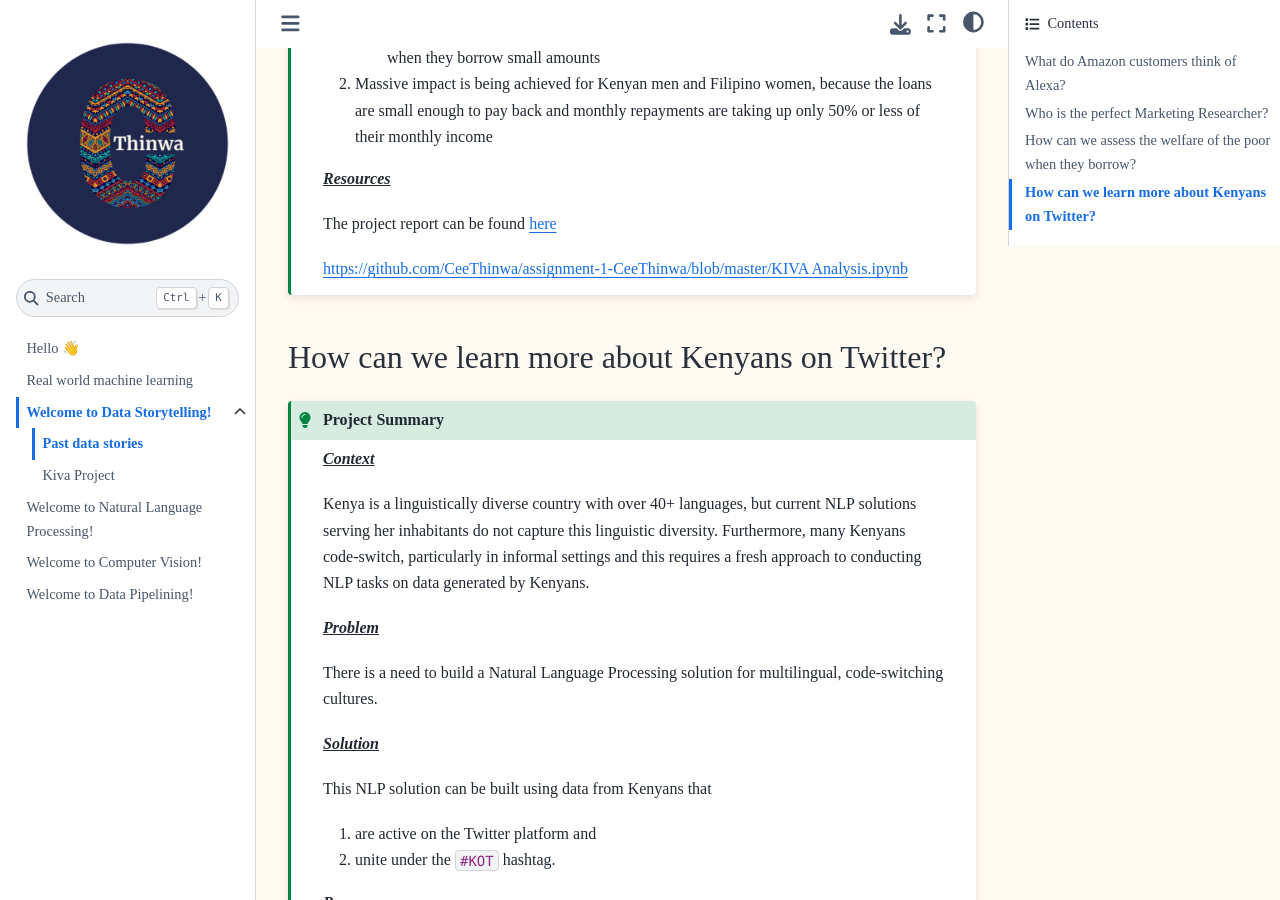
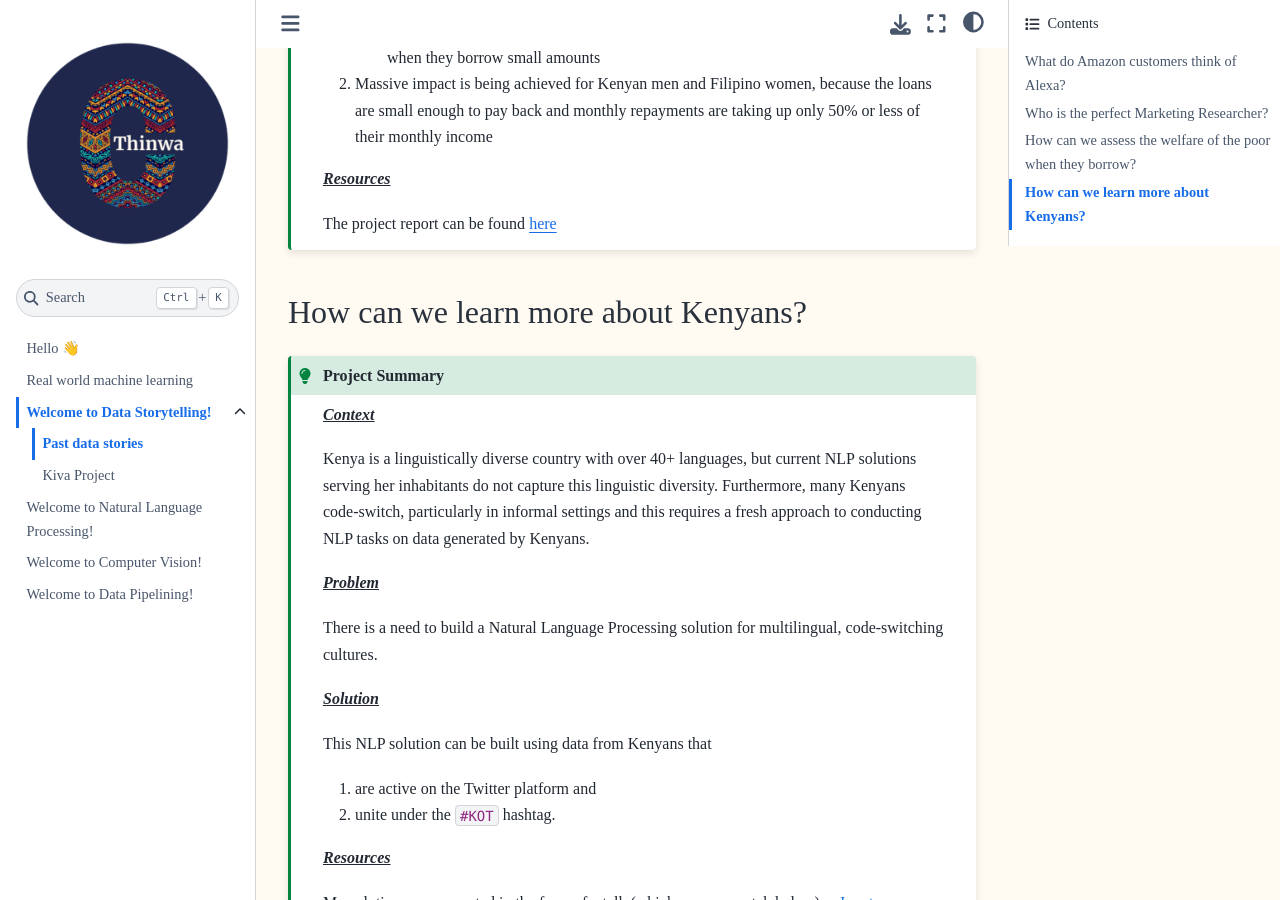
Before and after one commit to CeeThinwa/knowledge-hub, a Jupyter Book: the page built from book/data-storytelling-past-projects.md, in a window 1280 px wide and 900 px high, scrolled down 3036 px. Built offline with Jupyter Book 1.0.4 settings and Sphinx 7.4.7 and the Sphinx Book theme 1.1.4, drawn with Linux system fonts in a browser that asks for light colours; some of the changed text lies outside the part shown.

Commit message:
Update data-storytelling-past-projects.md

```diff
--- a/book/data-storytelling-past-projects.md
+++ b/book/data-storytelling-past-projects.md
@@ -48,7 +48,7 @@
 
 The problem can be broken down as follows:
 1. No job-seeker can read all job postings at a given time at once
-2. Key words need to be identified that the job-seeker can take note of
+2. Key-words need to be identified that the job-seeker can take note of
 3. Skills and competencies needed in the role needed to be identified by the job-seeker so that they know what areas they would have to upskill in
 4. The general characteristics of employers seeking this skillset need to be identified
 
@@ -101,11 +101,9 @@
 
 The project report can be found [here](kiva.ipynb)
 
-https://github.com/CeeThinwa/assignment-1-CeeThinwa/blob/master/KIVA%20Analysis.ipynb
-
 :::
 
-## How can we learn more about Kenyans on Twitter?
+## How can we learn more about Kenyans?
 
 :::{admonition} Project Summary
 :class: tip
```
